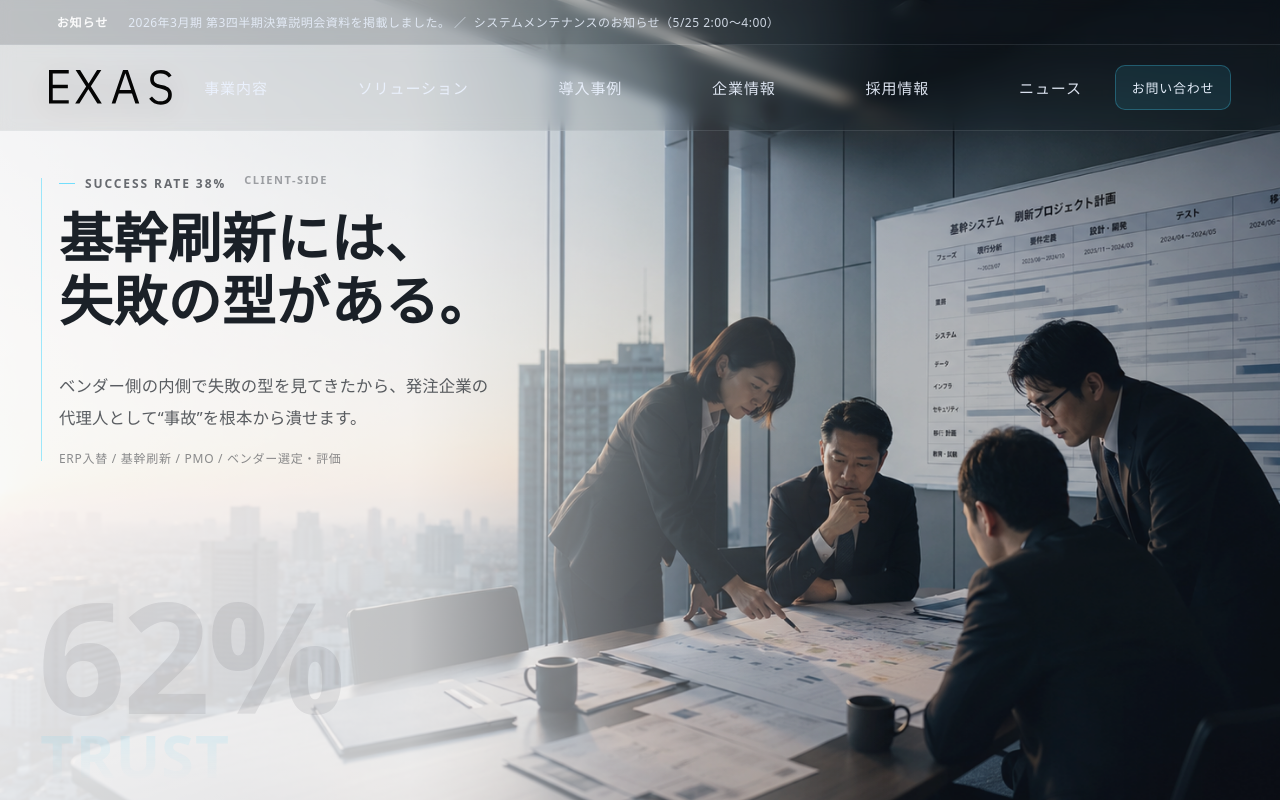
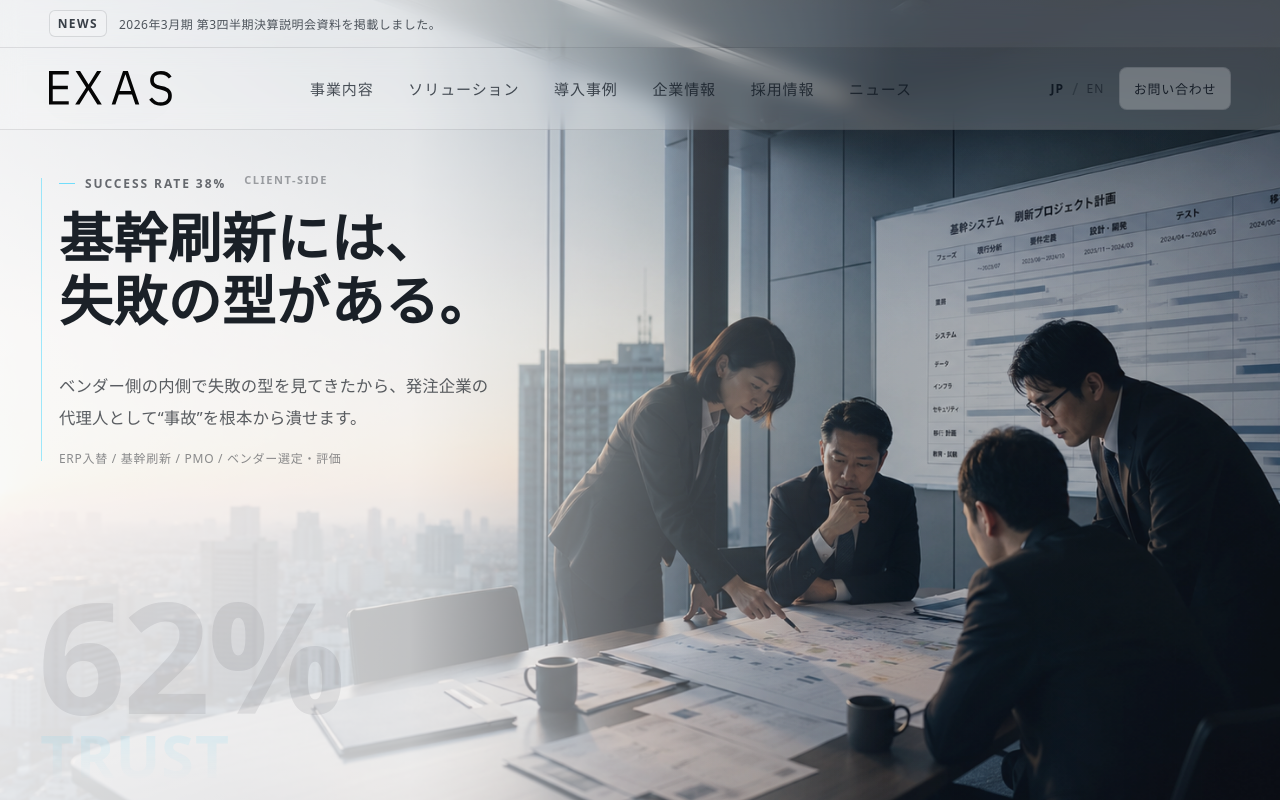
Before and after one commit to gushiyuu123-glitch/exas-hero, a React (Vite) app: page / in a window 1280 px wide. Built offline with nearby package versions, Linux system fonts and the light colour scheme; a web font is replaced by a local one.

Commit message:
test: auto deploy check

```diff
--- a/src/sections/Hero.jsx
+++ b/src/sections/Hero.jsx
@@ -24,15 +24,27 @@ const HERO = {
 
   headerCta: { label: "お問い合わせ", href: "#contact" },
 
-  // object（読ませない）
   bigEnA: "62%",
   bigEnB: "TRUST",
 };
+
+const TICKER_ITEMS = [
+  { text: "2026年3月期 第3四半期決算説明会資料を掲載しました。", href: "#news" },
+  { text: "システムメンテナンスのお知らせ（5/25 2:00〜4:00）", href: "#news" },
+  { text: "導入事例を1件追加しました。", href: "#case" },
+];
 
 export default function Hero() {
   const rootRef = useRef(null);
   const [inView, setInView] = useState(false);
   const [reduce, setReduce] = useState(false);
+
+  // ticker
+  const [tickIdx, setTickIdx] = useState(0);
+  const [tickPhase, setTickPhase] = useState("enter"); // prep | enter | leave
+  const [tickPaused, setTickPaused] = useState(false);
+  const tickIntervalRef = useRef(null);
+  const tickLeaveRef = useRef(null);
 
   useEffect(() => {
     const r = window.matchMedia?.("(prefers-reduced-motion: reduce)")?.matches;
@@ -80,6 +92,49 @@ export default function Hero() {
     [reduce]
   );
 
+  useEffect(() => {
+    const items = TICKER_ITEMS;
+    if (!items?.length || items.length <= 1) return;
+    if (tickPaused) return;
+
+    if (tickIntervalRef.current) window.clearInterval(tickIntervalRef.current);
+    if (tickLeaveRef.current) window.clearTimeout(tickLeaveRef.current);
+
+    // reduced-motion: 切替だけ
+    if (reduce) {
+      tickIntervalRef.current = window.setInterval(() => {
+        setTickIdx((v) => (v + 1) % items.length);
+      }, 6500);
+      return () => window.clearInterval(tickIntervalRef.current);
+    }
+
+    const interval = 6500; // 速いと広告臭
+    const leaveMs = 240;
+
+    tickIntervalRef.current = window.setInterval(() => {
+      setTickPhase("leave");
+
+      tickLeaveRef.current = window.setTimeout(() => {
+        setTickIdx((v) => (v + 1) % items.length);
+        setTickPhase("prep");
+        requestAnimationFrame(() => setTickPhase("enter"));
+      }, leaveMs);
+    }, interval);
+
+    return () => {
+      if (tickIntervalRef.current) window.clearInterval(tickIntervalRef.current);
+      if (tickLeaveRef.current) window.clearTimeout(tickLeaveRef.current);
+    };
+  }, [reduce, tickPaused]);
+
+  const tickItem = TICKER_ITEMS[tickIdx] || TICKER_ITEMS[0];
+
+  const pauseTicker = () => {
+    setTickPaused(true);
+    setTickPhase("enter");
+  };
+  const resumeTicker = () => setTickPaused(false);
+
   return (
     <section
       ref={rootRef}
@@ -91,8 +146,6 @@ export default function Hero() {
       {/* bg */}
       <div className={styles.bg} aria-hidden="true" />
       <div className={styles.veil} aria-hidden="true" />
-
-      {/* “資料の板” */}
       <div className={styles.read} aria-hidden="true" />
 
       {/* big object */}
@@ -103,11 +156,30 @@ export default function Hero() {
 
       {/* header */}
       <header className={styles.header} data-hero-header="1">
-        <div className={styles.ticker} aria-label="お知らせ">
-          <span className={styles.tickerLabel}>お知らせ</span>
-          <span className={styles.tickerText}>
-            2026年3月期 第3四半期決算説明会資料を掲載しました。&nbsp;／&nbsp;
-            システムメンテナンスのお知らせ（5/25 2:00〜4:00）
+        <div
+          className={styles.ticker}
+          aria-label="お知らせ"
+          onMouseEnter={pauseTicker}
+          onMouseLeave={resumeTicker}
+          onFocusCapture={pauseTicker}
+          onBlurCapture={resumeTicker}
+        >
+          <span className={styles.tickerLabel}>NEWS</span>
+
+          <span className={styles.tickerText} aria-live="polite" aria-atomic="true">
+            <a
+              className={`${styles.tickerMsg} ${
+                tickPhase === "enter"
+                  ? styles.msgEnter
+                  : tickPhase === "leave"
+                  ? styles.msgLeave
+                  : styles.msgPrep
+              }`}
+              href={tickItem?.href ?? "#news"}
+              onClick={onJump(tickItem?.href ?? "#news")}
+            >
+              {tickItem?.text ?? ""}
+            </a>
           </span>
         </div>
 
@@ -135,6 +207,19 @@ export default function Hero() {
             ))}
           </nav>
 
+          <div className={styles.util}>
+            <div className={styles.lang} aria-label="言語切替">
+              <a className={`${styles.langLink} ${styles.langActive}`} href="#top">
+                JP
+              </a>
+              <span className={styles.langSep} aria-hidden="true">
+                /
+              </span>
+              <a className={styles.langLink} href="#top">
+                EN
+              </a>
+            </div>
+
             <a
               className={styles.headerCta}
               href={HERO.headerCta.href}
@@ -142,6 +227,14 @@ export default function Hero() {
             >
               {HERO.headerCta.label}
             </a>
+
+            {/* PCは消す。SPだけ出す（CSSで） */}
+            <button className={styles.menuBtn} type="button" aria-label="メニュー">
+              <span className={styles.menuBar} />
+              <span className={styles.menuBar} />
+              <span className={styles.menuBar} />
+            </button>
+          </div>
         </div>
       </header>
 
--- a/src/sections/Hero.module.css
+++ b/src/sections/Hero.module.css
@@ -6,13 +6,6 @@
   min-height: 100vh;
   min-height: 100svh;
   overflow: clip;
-
-  --ice: 234 242 255;
-  --ink: 8 14 22;
-
-  --line: 120 150 190;
-  --acc: 64 214 255;
-  --warn: 255 92 92;
 
   --dur: 660ms;
   --ease: cubic-bezier(0.22, 1, 0.36, 1);
@@ -28,18 +21,18 @@
   z-index: 1;
   background: var(--hero) center / cover no-repeat;
   transform: scale(1.02);
-
-  /* 画像を“1段だけ”背景へ（主張を落とす） */
   filter: saturate(0.92) contrast(0.95) brightness(0.88) grayscale(0.03);
   opacity: 0.98;
-
   pointer-events: none;
 }
 
-/* 中央→右に“流れて消える膜” + もう少し薄く */
-.veil{
+/* 中央→右に“流れて消える膜” */
+.veil {
+  position: absolute;
+  inset: 0;
+  z-index: 2;
+  pointer-events: none;
   background:
-    /* 横：中央から右へだけ薄く乗って、右端で消える */
     linear-gradient(
       90deg,
       transparent 0%,
@@ -48,7 +41,6 @@
       rgba(0, 30, 60, 0.06) 78%,
       transparent 100%
     ),
-    /* 縦：上だけごく薄く（ベタ塗り感を消す） */
     linear-gradient(
       180deg,
       rgba(0, 20, 40, 0.22) 0%,
@@ -57,13 +49,12 @@
     );
 }
 
-/* 文字舞台：ラジアルじゃなく“企業っぽい帯”に寄せる */
+/* 左の可読帯 */
 .read {
   position: absolute;
   inset: 0;
   z-index: 3;
   pointer-events: none;
-
   background: linear-gradient(
     90deg,
     rgba(255, 255, 255, 0.90) 0%,
@@ -84,16 +75,12 @@
   pointer-events: none;
   user-select: none;
   padding: 0 clamp(16px, 3.2vw, 64px);
-
   display: flex;
   flex-direction: column;
   gap: 6px;
-
-  /* 下に溶かす（読ませない） */
   -webkit-mask-image: linear-gradient(180deg, #000 0 76%, transparent 100%);
   mask-image: linear-gradient(180deg, #000 0 76%, transparent 100%);
 }
-
 .bigEnA {
   display: block;
   line-height: 0.88;
@@ -103,7 +90,6 @@
   color: rgba(8, 14, 22, 0.08);
   transform: translateX(-0.02em);
 }
-
 .bigEnB {
   display: block;
   line-height: 0.92;
@@ -122,44 +108,66 @@
   padding-top: env(safe-area-inset-top, 0px);
 }
 
-/* ticker（泥臭さの核） */
+/* ticker：文字を減らす（NEWS + 1行だけ） */
 .ticker {
   width: min(1840px, 100%);
   margin: 0 auto;
   padding: 10px clamp(18px, 3.8vw, 84px);
-
   display: flex;
   align-items: center;
   gap: 12px;
 
-  border-bottom: 1px solid rgba(234, 242, 255, 0.10);
-  background: rgba(8, 14, 22, 0.22);
+  border-bottom: 1px solid rgba(10, 18, 28, 0.10);
+  background: rgba(255, 255, 255, 0.24);
 
-  -webkit-backdrop-filter: blur(6px) saturate(1.03);
-  backdrop-filter: blur(6px) saturate(1.03);
+  -webkit-backdrop-filter: blur(10px) saturate(1.06);
+  backdrop-filter: blur(10px) saturate(1.06);
 }
 
 .tickerLabel {
   font-size: 12px;
   font-weight: 700;
-  letter-spacing: 0.08em;
-  color: rgba(255, 255, 255, 0.92);
-  padding: 3px 8px;
-  border-radius: 4px;
-  background: rgba(var(--warn), 0.92);
+  letter-spacing: 0.12em;
+  color: rgba(10, 18, 28, 0.80);
+  padding: 4px 8px;
+
+  /* pill禁止：角だけ軽く */
+  border-radius: 6px;
+  border: 1px solid rgba(10, 18, 28, 0.12);
+  background: rgba(255, 255, 255, 0.14);
+
   flex: 0 0 auto;
 }
 
 .tickerText {
+  flex: 1 1 auto;
+  min-width: 0;
+
   font-size: 12px;
   letter-spacing: 0.04em;
-  color: rgba(234, 242, 255, 0.85);
+  color: rgba(10, 18, 28, 0.70);
+
   white-space: nowrap;
   overflow: hidden;
   text-overflow: ellipsis;
 }
 
-/* 企業っぽく“線＋少し厚み” */
+.tickerMsg {
+  display: block;
+  min-width: 0;
+  color: inherit;
+  text-decoration: none;
+
+  will-change: transform, opacity;
+  transition: opacity 420ms var(--ease), transform 420ms var(--ease);
+}
+.tickerMsg:hover { text-decoration: underline; text-underline-offset: 3px; }
+
+.msgPrep { opacity: 0; transform: translateX(18px); }
+.msgEnter { opacity: 1; transform: translateX(0); }
+.msgLeave { opacity: 0; transform: translateX(-18px); transition-duration: 240ms; }
+
+/* headerInner：丸UI撤去。板として整列 */
 .headerInner {
   width: min(1840px, 100%);
   margin: 0 auto;
@@ -170,92 +178,114 @@
   align-items: center;
   gap: clamp(18px, 2.4vw, 44px);
 
-  border-bottom: 1px solid rgba(234, 242, 255, 0.12);
-  background: rgba(8, 14, 22, 0.08);
+  border-bottom: 1px solid rgba(10, 18, 28, 0.10);
+  background: rgba(255, 255, 255, 0.20);
 
-  -webkit-backdrop-filter: blur(7px) saturate(1.04);
-  backdrop-filter: blur(7px) saturate(1.04);
+  -webkit-backdrop-filter: blur(11px) saturate(1.06);
+  backdrop-filter: blur(11px) saturate(1.06);
 }
 
-.logo {
-  display: inline-flex;
-  align-items: center;
-  text-decoration: none;
-}
-
+.logo { display: inline-flex; align-items: center; text-decoration: none; }
 .logoSvg {
   display: block;
   width: clamp(104px, 9.6vw, 148px);
   height: auto;
   opacity: 0.98;
-  filter: drop-shadow(0 6px 16px rgba(0, 0, 0, 0.18));
+  filter: drop-shadow(0 10px 24px rgba(0, 0, 0, 0.08));
 }
 
+/* 中央寄せナビ（企業作法） */
 .nav {
   display: flex;
-  justify-content: space-between;
-  width: min(1040px, 100%);
-  margin: 0 auto;
+  justify-content: center;
+  gap: clamp(18px, 2.4vw, 34px);
+  width: 100%;
 }
-
 .navLink {
   position: relative;
   text-decoration: none;
-  color: rgba(234, 242, 255, 0.92);
-
+  color: rgba(10, 18, 28, 0.72);
   font-size: 15px;
   letter-spacing: 0.06em;
-
-  padding: 18px 2px;
+  padding: 16px 2px;
   white-space: nowrap;
-  transition: color 240ms ease;
+  transition: color 220ms ease;
 }
-
-.navLink:hover {
-  color: rgba(234, 242, 255, 1);
-}
-
+.navLink:hover { color: rgba(10, 18, 28, 0.92); }
 .navLink::after {
   content: "";
   position: absolute;
   left: 0;
   right: 0;
-  bottom: 10px;
+  bottom: 9px;
   height: 1px;
   opacity: 0;
-  background: rgba(234, 242, 255, 0.55);
+  background: rgba(10, 18, 28, 0.26);
   transform: scaleX(0.35);
   transform-origin: left;
   transition: transform 280ms var(--ease), opacity 200ms ease;
 }
+.navLink:hover::after { opacity: 1; transform: scaleX(1); }
 
-.navLink:hover::after {
-  opacity: 1;
-  transform: scaleX(1);
+/* util：丸背景を捨てて“文字”に戻す */
+.util{
+  display: inline-flex;
+  align-items: center;
+  gap: 14px;
+  justify-self: end;
 }
 
+.lang{
+  display: inline-flex;
+  align-items: center;
+  gap: 8px;
+}
+.langLink{
+  text-decoration: none;
+  font-size: 12px;
+  letter-spacing: 0.10em;
+  color: rgba(10, 18, 28, 0.56);
+}
+.langActive{ color: rgba(10, 18, 28, 0.88); font-weight: 700; }
+.langSep{ color: rgba(10, 18, 28, 0.32); }
+
+/* CTA：pill禁止。薄い板ボタン */
 .headerCta {
   text-decoration: none;
-  color: rgba(234, 242, 255, 0.96);
+  color: rgba(10, 18, 28, 0.86);
   font-size: 13px;
   letter-spacing: 0.06em;
-  padding: 12px 16px;
+  padding: 11px 14px;
 
-  border-radius: 10px; /* pillより“企業寄り” */
-  border: 1px solid rgba(64, 214, 255, 0.28);
-  background: rgba(64, 214, 255, 0.10);
+  border-radius: 8px;
+  border: 1px solid rgba(10, 18, 28, 0.14);
+  background: rgba(255, 255, 255, 0.26);
   white-space: nowrap;
   transition: border-color 220ms ease, background 220ms ease;
 }
-
 .headerCta:hover {
-  border-color: rgba(64, 214, 255, 0.52);
-  background: rgba(64, 214, 255, 0.14);
+  border-color: rgba(10, 18, 28, 0.20);
+  background: rgba(255, 255, 255, 0.34);
 }
 
-@media (max-width: 980px) {
-  .nav { display: none; }
-  .tickerText { max-width: 64vw; }
+/* menu：PCでは消す。SPだけ */
+.menuBtn{
+  display: none;
+  width: 42px;
+  height: 42px;
+  border-radius: 8px;
+  border: 1px solid rgba(10, 18, 28, 0.14);
+  background: rgba(255, 255, 255, 0.22);
+  align-items: center;
+  justify-content: center;
+  gap: 4px;
+  cursor: pointer;
+}
+.menuBar{
+  display: block;
+  width: 16px;
+  height: 1px;
+  background: rgba(10, 18, 28, 0.60);
 }
 
 /* content */
@@ -264,10 +294,7 @@
   z-index: 20;
   width: min(1720px, 100%);
   margin: 0 auto;
-
-  /* ticker + headerInner を考慮して上を確保 */
   padding: calc(env(safe-area-inset-top, 0px) + 172px) clamp(16px, 3.2vw, 64px) 72px;
-
   min-height: 100vh;
   min-height: 100svh;
   display: grid;
@@ -281,8 +308,6 @@
   padding-left: 18px;
   color: rgba(8, 14, 22, 0.92);
 }
-
-/* 左の芯（編集感＝信頼） */
 .copyStage::before {
   content: "";
   position: absolute;
@@ -297,12 +322,7 @@
 .statement { position: relative; }
 .meta { margin-top: clamp(18px, 4.6vh, 50px); }
 
-.kickerRow {
-  display: flex;
-  align-items: baseline;
-  gap: 18px;
-}
-
+.kickerRow { display: flex; align-items: baseline; gap: 18px; }
 .kicker {
   display: inline-flex;
   align-items: center;
@@ -313,7 +333,6 @@
   color: rgba(8, 14, 22, 0.60);
   text-transform: uppercase;
 }
-
 .kicker::before {
   content: "";
   width: 16px;
@@ -321,7 +340,6 @@
   background: rgba(64, 214, 255, 0.72);
   flex-shrink: 0;
 }
-
 .kickerSub {
   font-size: 11px;
   letter-spacing: 0.14em;
@@ -337,14 +355,11 @@
   line-height: 1.18;
   font-size: clamp(36px, 4.2vw, 66px);
 }
-
 .titleLine {
   display: block;
   opacity: 0;
   transform: translateY(14px);
-  transition:
-    opacity var(--dur) var(--ease),
-    transform var(--dur) var(--ease);
+  transition: opacity var(--dur) var(--ease), transform var(--dur) var(--ease);
   transition-delay: calc(130ms + (var(--i) * 130ms));
 }
 
@@ -353,25 +368,13 @@
   font-size: clamp(15px, 1.28vw, 17px);
   line-height: 2.0;
   color: rgba(8, 14, 22, 0.66);
-
-  /* 改行のズレ対策：少し締める */
   max-width: 46ch;
 }
-
 .scope {
   margin-top: 14px;
   font-size: 12px;
   letter-spacing: 0.06em;
   color: rgba(8, 14, 22, 0.46);
-}
-
-/* focus */
-.logo:focus-visible,
-.navLink:focus-visible,
-.headerCta:focus-visible {
-  outline: 2px solid rgba(64, 214, 255, 0.65);
-  outline-offset: 3px;
-  border-radius: 6px;
 }
 
 /* reveal */
@@ -380,51 +383,34 @@
   transform: translateY(12px);
   transition: opacity var(--dur) var(--ease), transform var(--dur) var(--ease);
 }
-
-.section .ticker {
-  transform: translateY(-10px);
-  transition-delay: 10ms;
-}
-.section .headerInner {
-  transform: translateY(-10px);
-  transition-delay: 40ms;
-}
+.section .ticker { transform: translateY(-10px); transition-delay: 10ms; }
+.section .headerInner { transform: translateY(-10px); transition-delay: 40ms; }
 .section .statement { transition-delay: 120ms; }
 .section .meta { transition-delay: 250ms; }
 
-.in :is(.ticker, .headerInner, .statement, .meta) {
-  opacity: 1;
-  transform: translateY(0);
+.in :is(.ticker, .headerInner, .statement, .meta) { opacity: 1; transform: translateY(0); }
+.in .titleLine { opacity: 1; transform: translateY(0); }
+
+/* responsive */
+@media (max-width: 980px) {
+  .nav { display: none; }
+  .menuBtn { display: inline-flex; } /* SPのみ */
+  .tickerText { max-width: 66vw; }
 }
 
-.in .titleLine {
-  opacity: 1;
-  transform: translateY(0);
-}
-
-/* responsive */
 @media (max-width: 760px) {
   .kickerRow { flex-direction: column; gap: 4px; }
   .kickerSub { display: none; }
   .meta { margin-top: clamp(16px, 6vh, 56px); }
-
-  .bigEn { bottom: 10px; }
-  .bigEnA { font-size: clamp(76px, 16vw, 140px); }
-  .bigEnB { font-size: clamp(34px, 7vw, 56px); }
-
-  .wrap {
-    padding: calc(env(safe-area-inset-top, 0px) + 168px) 16px 56px;
-  }
+  .wrap { padding: calc(env(safe-area-inset-top, 0px) + 168px) 16px 56px; }
+  .lang { display: none; } /* SPは黙らせる */
 }
 
 /* reduced motion */
 @media (prefers-reduced-motion: reduce) {
-  .section :is(.ticker, .headerInner, .statement, .meta) {
-    transition: none !important;
-    opacity: 1 !important;
-    transform: none !important;
-  }
-  .titleLine {
+  .section :is(.ticker, .headerInner, .statement, .meta),
+  .titleLine,
+  .tickerMsg {
     transition: none !important;
     opacity: 1 !important;
     transform: none !important;
```
Lines whose indentation alone changed are shown as unchanged.
